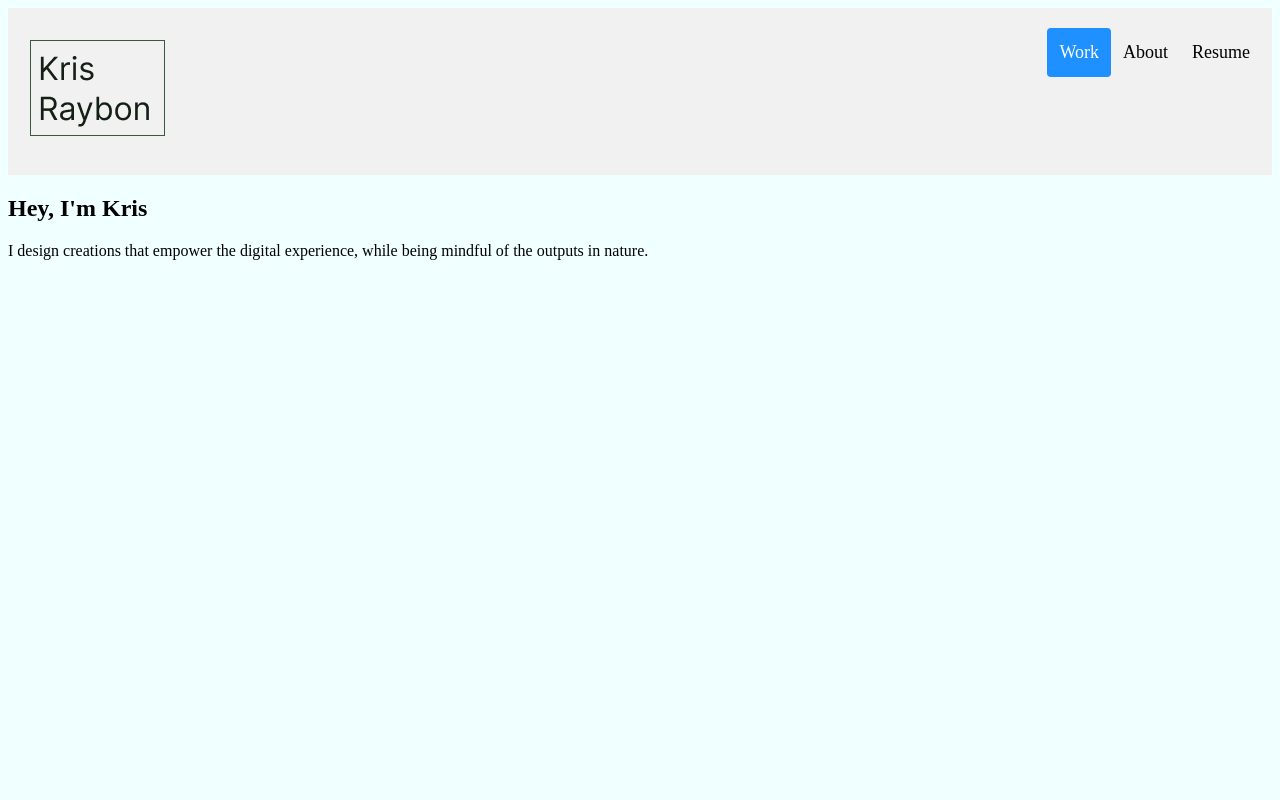
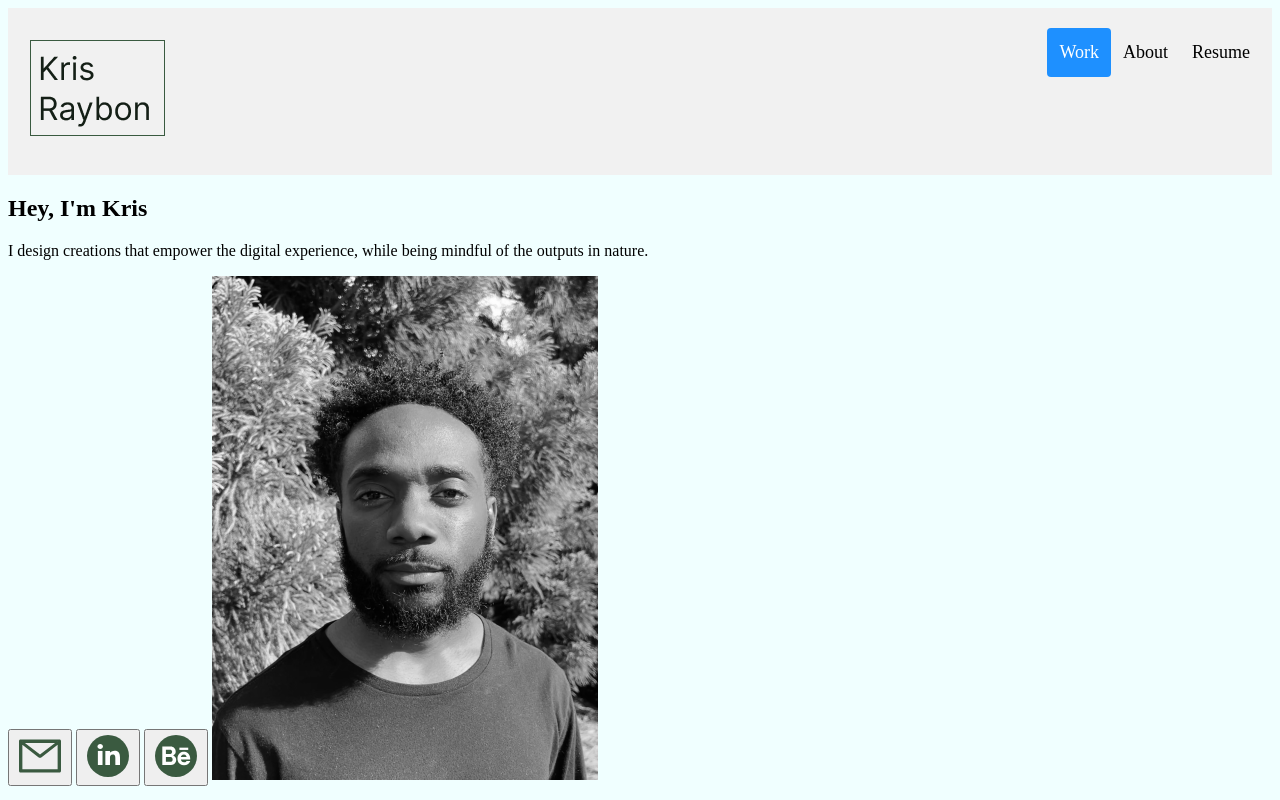
Before and after one commit to krisraybon/UX_UI_HW17, a plain HTML site: page index.html in a window 1280 px wide. Drawn offline with Linux system fonts and the light colour scheme.

Commit message:
added hero img

```diff
--- a/index.html
+++ b/index.html
@@ -18,7 +18,11 @@
    <div class="hero-img">
           <div class="content">
             <h1>Hey, I'm Kris</h1>
-            <p>I design creations that empower the digital experience, while being mindful of the outputs in nature. </p>
+            <p>I design creations that empower the digital experience, while being mindful of the outputs in nature.</p>
+            <button type="button"> <img src="images\mail_icon.svg" width ="48" height="48" /></button>
+            <button type="button"> <img src="images\linkedin_icon.svg" width ="48" height="48" /></button>
+            <button type="button"> <img src="images\behance_icon.svg" width ="48" height="48" /></button>
+            <img src="images\hero_bw.png" width ="386" height="504">
           </div>
       </div>
   </section>
```
